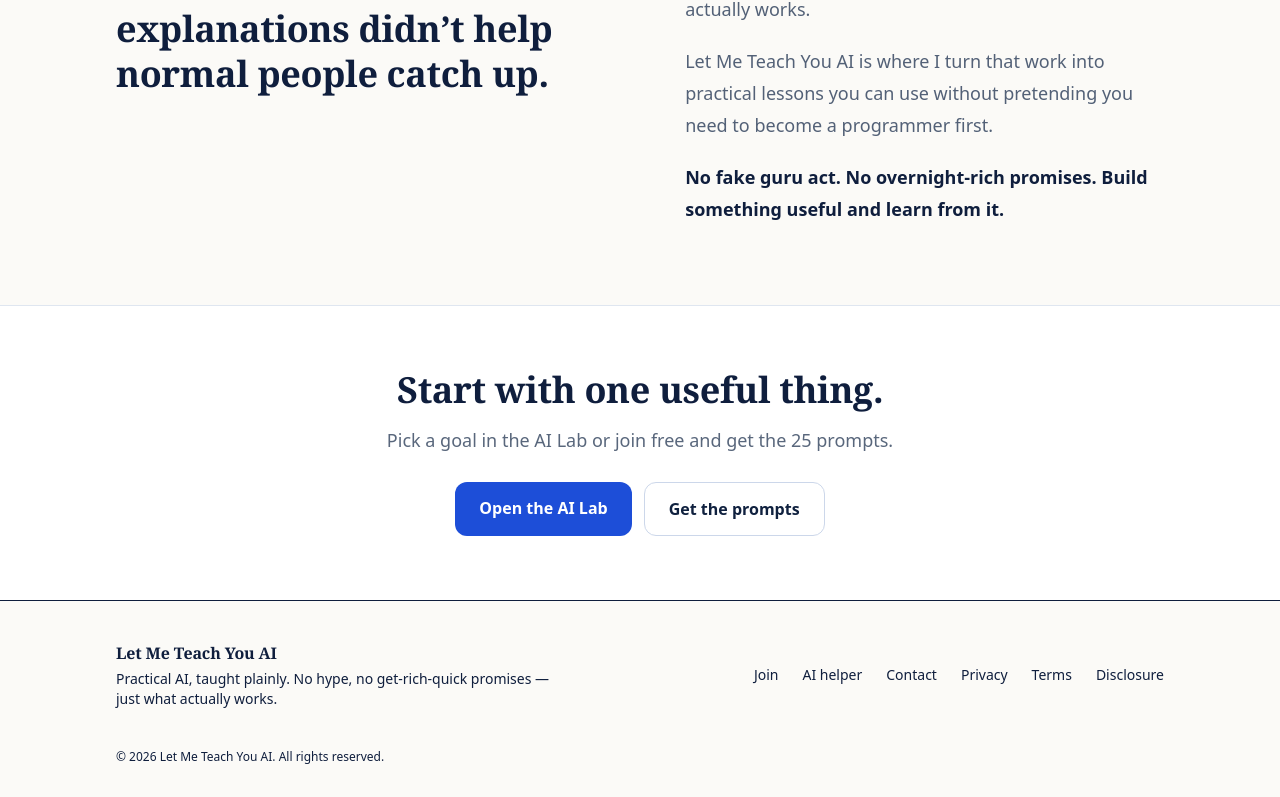
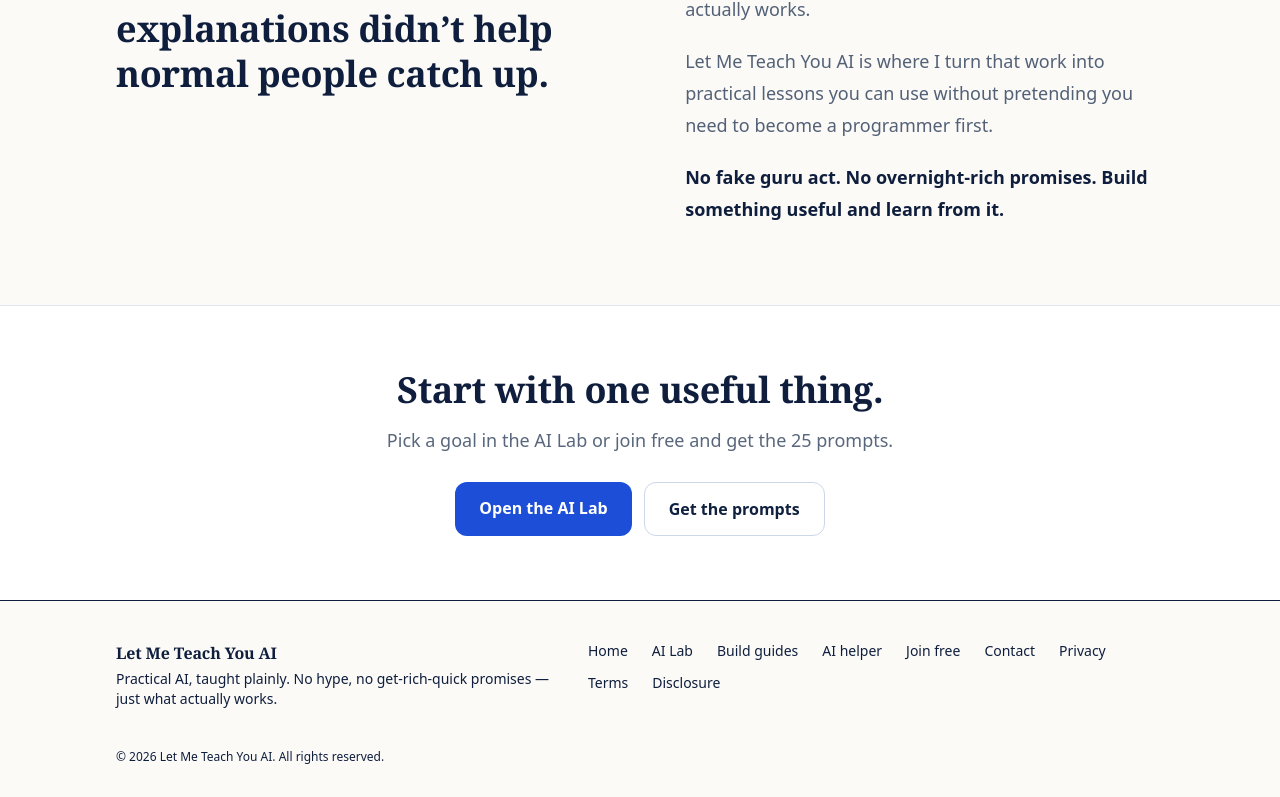
Before and after one commit to DopestT/Let-Me-Teach-You-AI, a Next.js app: page / in a window 1280 px wide. Shown: the part 3203-4000 px from the top of the page. Built offline with nearby package versions, Linux system fonts and the light colour scheme; no server answers.

Commit message:
Connect footer to core site sections

```diff
--- a/components/site-footer.tsx
+++ b/components/site-footer.tsx
@@ -6,35 +6,26 @@ export function SiteFooter() {
   const year = 2026;
   return (
     <footer className="border-t border-[--color-line] bg-[--color-cream-soft]">
-      <div className="container-editorial py-10 flex flex-col gap-6 sm:flex-row sm:items-center sm:justify-between">
+      <div className="container-editorial py-10 flex flex-col gap-6 sm:flex-row sm:items-start sm:justify-between">
         <div>
-          <p className="font-editorial text-base font-semibold text-[--color-navy]">
+          <Link href="/" className="font-editorial text-base font-semibold text-[--color-navy] hover:text-[--color-brand]">
             {SITE_NAME}
-          </p>
+          </Link>
           <p className="mt-1 text-sm text-[--color-slate] max-w-md">
             Practical AI, taught plainly. No hype, no get-rich-quick promises —
             just what actually works.
           </p>
         </div>
-        <nav className="flex flex-wrap gap-x-6 gap-y-2 text-sm text-[--color-navy-600]">
-          <Link href="/#join" className="hover:text-[--color-brand]">
-            Join
-          </Link>
-          <Link href="/playground" className="hover:text-[--color-brand]">
-            AI helper
-          </Link>
-          <Link href="/contact" className="hover:text-[--color-brand]">
-            Contact
-          </Link>
-          <Link href="/privacy" className="hover:text-[--color-brand]">
-            Privacy
-          </Link>
-          <Link href="/terms" className="hover:text-[--color-brand]">
-            Terms
-          </Link>
-          <Link href="/disclosure" className="hover:text-[--color-brand]">
-            Disclosure
-          </Link>
+        <nav className="flex max-w-xl flex-wrap gap-x-6 gap-y-3 text-sm text-[--color-navy-600]" aria-label="Footer navigation">
+          <Link href="/" className="hover:text-[--color-brand]">Home</Link>
+          <Link href="/#lab" className="hover:text-[--color-brand]">AI Lab</Link>
+          <Link href="/build/ai-workflow-from-plain-english" className="hover:text-[--color-brand]">Build guides</Link>
+          <Link href="/playground" className="hover:text-[--color-brand]">AI helper</Link>
+          <Link href="/#join" className="hover:text-[--color-brand]">Join free</Link>
+          <Link href="/contact" className="hover:text-[--color-brand]">Contact</Link>
+          <Link href="/privacy" className="hover:text-[--color-brand]">Privacy</Link>
+          <Link href="/terms" className="hover:text-[--color-brand]">Terms</Link>
+          <Link href="/disclosure" className="hover:text-[--color-brand]">Disclosure</Link>
         </nav>
       </div>
       <div className="container-editorial pb-8 text-xs text-[--color-slate]">
```
